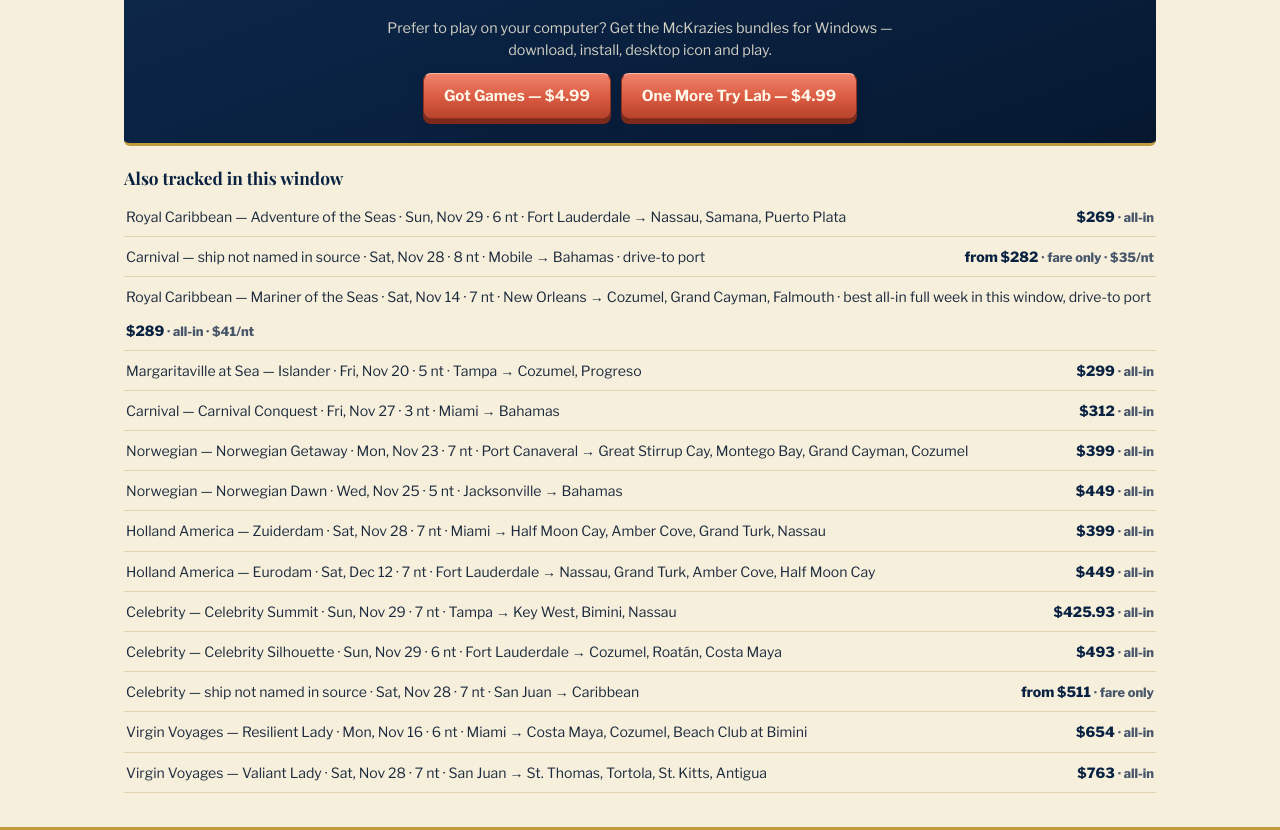
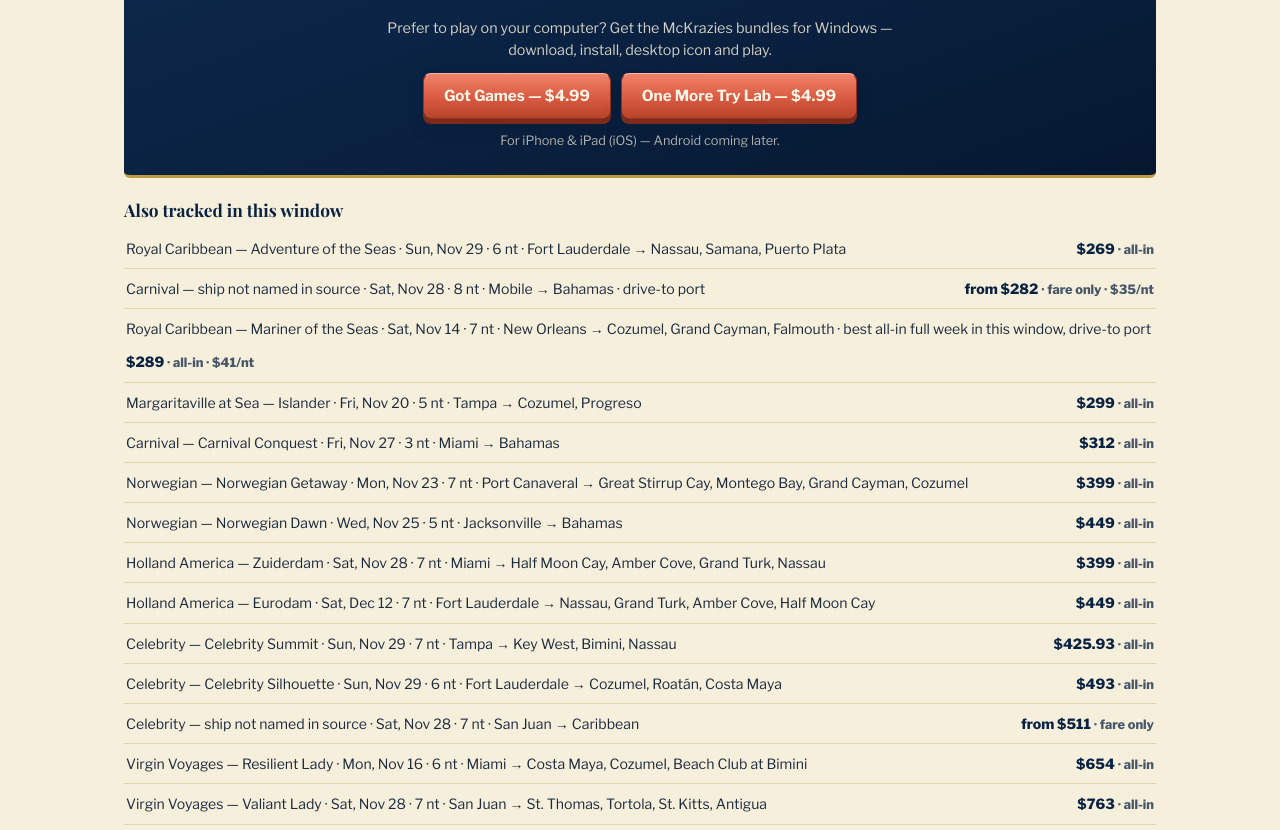
Before and after one commit to wknd-wiings/anchorfare-site, a plain HTML site: page index.html in a window 1280 px wide. Shown: the part 5000-5830 px from the top of the page. Drawn offline with nearby package versions, Linux system fonts and the light colour scheme; a web font is replaced by a local one.

Commit message:
Add iOS/Android platform line to computer-bundles strip

```diff
--- a/index.html
+++ b/index.html
@@ -474,6 +474,7 @@
         padding-top: 16px;
       }
       .pc-bundles-btns { margin-top: 12px; display: flex; flex-wrap: wrap; gap: 10px; justify-content: center; }
+      .games p.pc-bundles-note { margin-top: 12px; font-size: .8rem; color: rgba(246,239,220,.7); }
       /* ---------- Game preview panel ---------- */
       .game-preview {
         position: relative;
@@ -786,6 +787,7 @@
             <a class="crosspromo-btn" href="https://buy.stripe.com/9B614n7wydafbBMeyT7g400" target="_blank" rel="noopener">Got Games — $4.99</a>
             <a class="crosspromo-btn" href="https://buy.stripe.com/3cI4gz5oqgmr49k2Qb7g401" target="_blank" rel="noopener">One More Try Lab — $4.99</a>
           </div>
+          <p class="pc-bundles-note">For iPhone &amp; iPad (iOS) — Android coming later.</p>
         </div>
       </section>
 
```
Also changed, not shown: template.html (+2 -0 lines).
